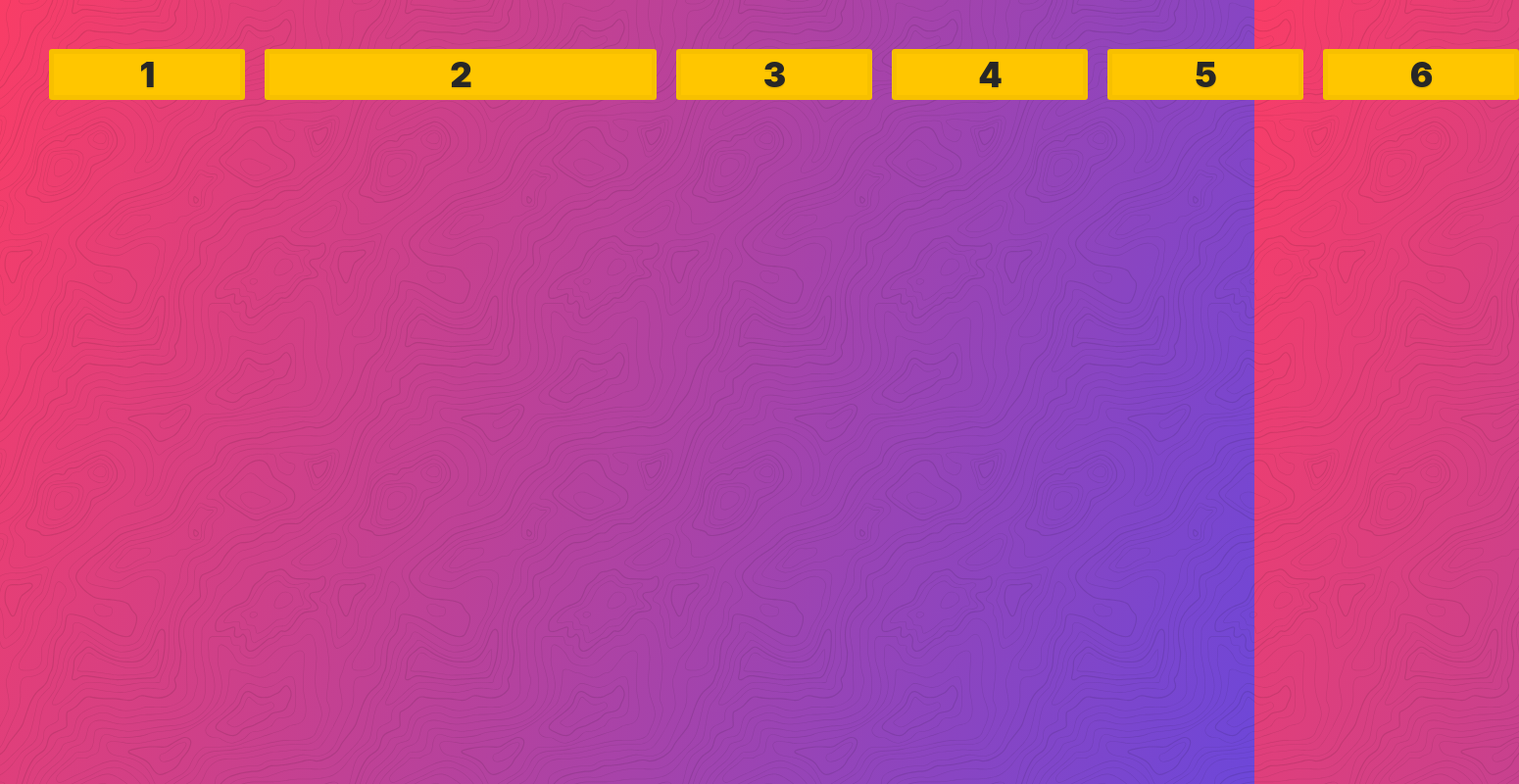
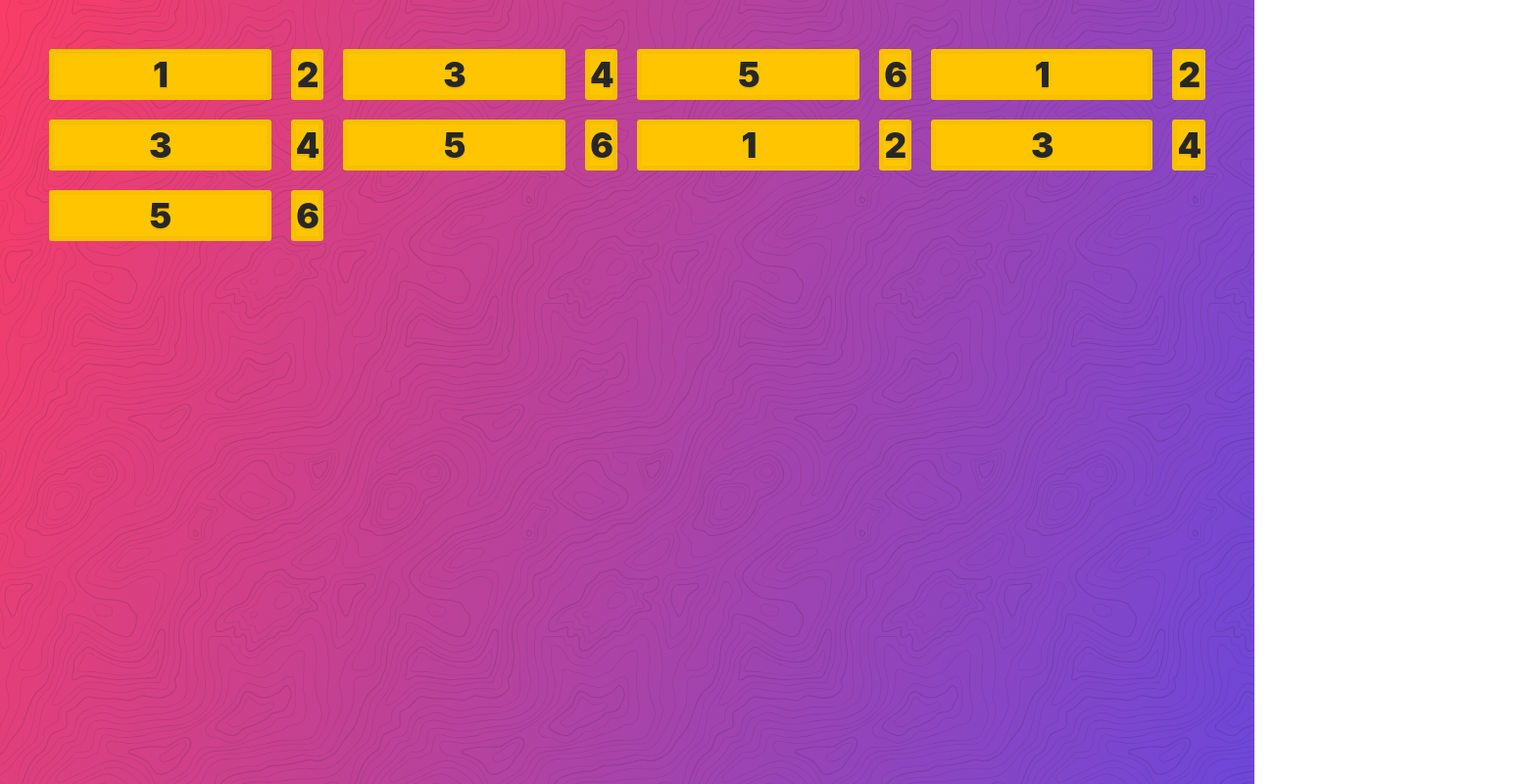
Before and after one commit to koakekuna/css-grid, a website: page index.html in a window 1280 px wide. Shown: the whole page at 98% size, 1550 px wide, since content can reach past the window. Drawn offline with Linux system fonts and the light colour scheme.

Commit message:
complete lessons 7-9

```diff
--- a/index.html
+++ b/index.html
@@ -16,14 +16,24 @@
     <div class="item">4</div>
     <div class="item">5</div>
     <div class="item">6</div>
+    <div class="item">1</div>
+    <div class="item">2</div>
+    <div class="item">3</div>
+    <div class="item">4</div>
+    <div class="item">5</div>
+    <div class="item">6</div>
+    <div class="item">1</div>
+    <div class="item">2</div>
+    <div class="item">3</div>
+    <div class="item">4</div>
+    <div class="item">5</div>
+    <div class="item">6</div>
   </div>
   <style>
     .container {
       display: grid;
-      grid-template-columns: 200px 400px;
-      grid-auto-flow: column;
-      grid-auto-columns: 200px;
       grid-gap: 20px;
+      grid-template-columns: repeat(4, 1fr auto);
     }
   </style>
 </body>
```
Also changed, not shown: readme.md.
